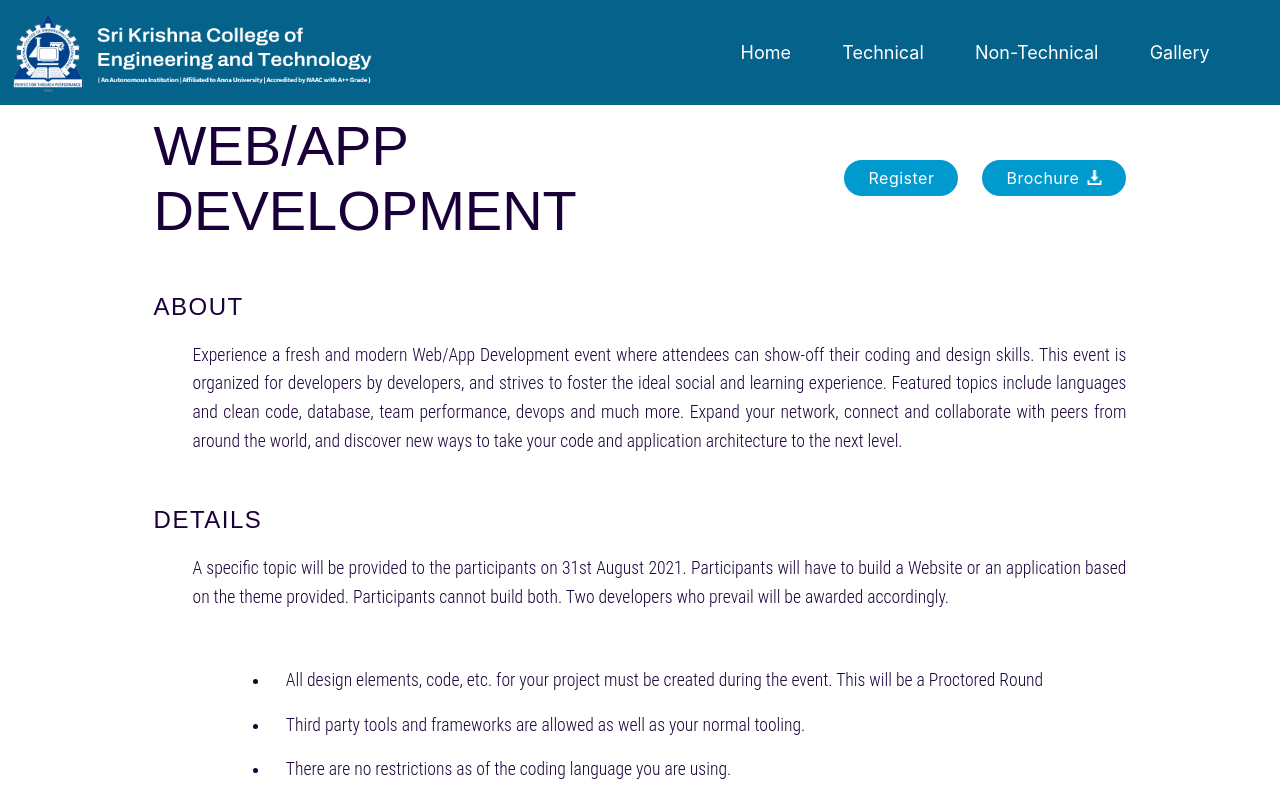
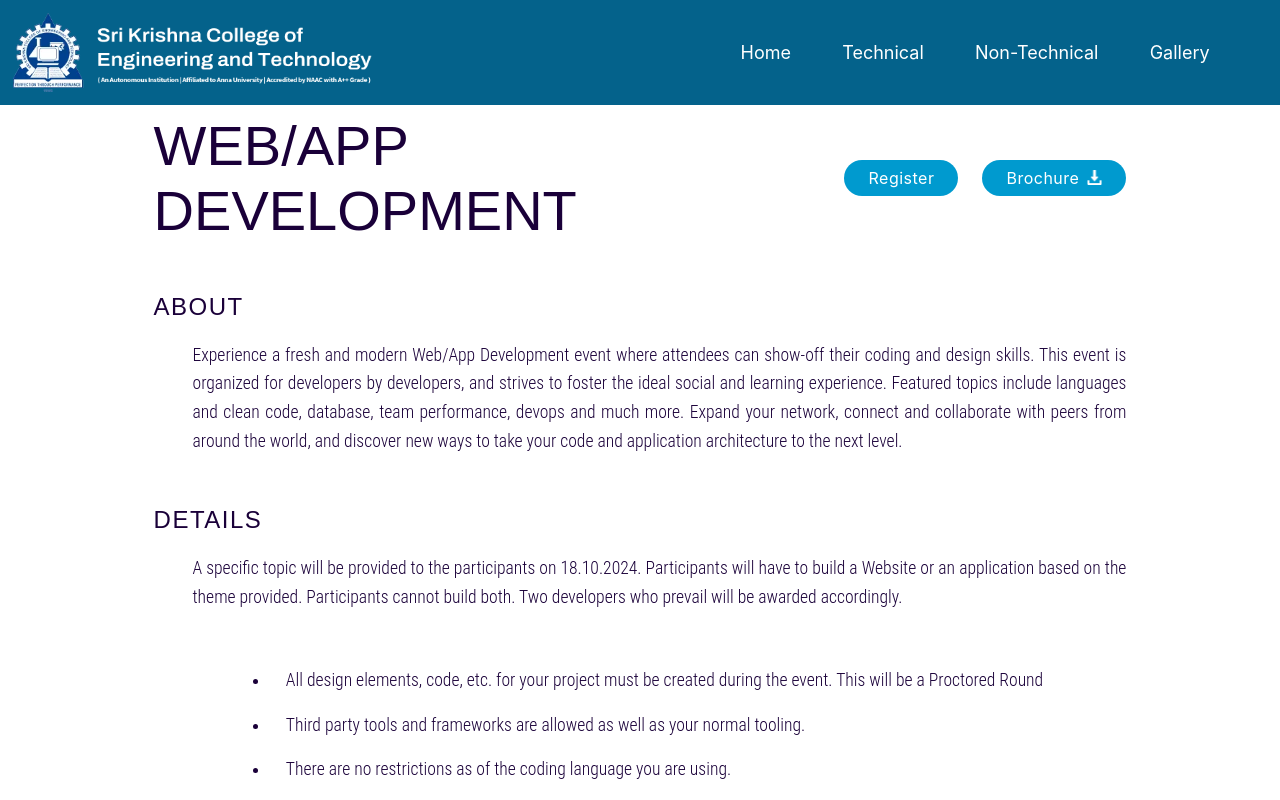
Before and after one commit to Kharthicsj/KRIZEN-24, a React (Create React App) app: page /web-app-development in a window 1280 px wide. Shown: the top 800 px of the page. Built offline with nearby package versions, Linux system fonts and the light colour scheme.

Commit message:
Updated date

```diff
--- a/src/pages/Technical/Webdevelopment.jsx
+++ b/src/pages/Technical/Webdevelopment.jsx
@@ -45,7 +45,7 @@ const WebDevelopment = () => {
                 <div className="roundsContent">
                   <p>
                     A specific topic will be provided to the participants on
-                    31st August 2021. Participants will have to build a Website
+                    18.10.2024. Participants will have to build a Website
                     or an application based on the theme provided. Participants
                     cannot build both. Two developers who prevail will be
                     awarded accordingly.
```
